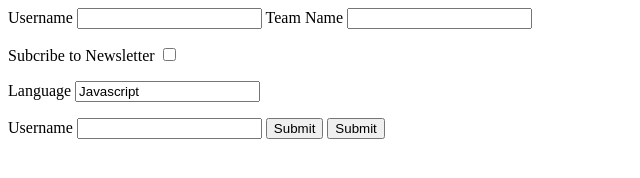
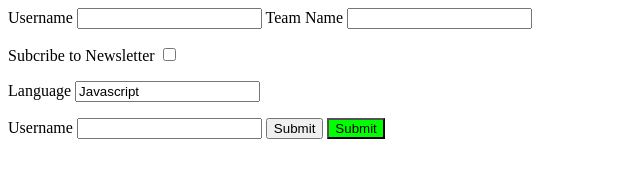
Before and after one commit to Julesmcghouls/GA-4-HTML, a website: page main.html in a window 1280 px wide. Shown: the whole page, without its empty margins (0-640 px from the left). Drawn offline with Linux system fonts and the light colour scheme.

Commit message:
Add link to styles.css and update button color

```diff
--- a/main.html
+++ b/main.html
@@ -3,6 +3,7 @@
 <html>
     <head>
         <title>Form Example</title>
+        <link rel="stylesheet" href="styles.css" />
     </head>
     <body>
         <!-- Add your form tag here -->
@@ -24,7 +25,7 @@
             <label>Username <input type="text" name="username"></label>
             <!-- clicking either of these will cause a form submission -->
             <input type="submit"/>
-            <button>Submit</button>
+            <button onclick="index.html" color: red;">Submit</button>
         </form>
 
 
--- a/styles.css
+++ b/styles.css
@@ -81,3 +81,7 @@ body {
     text-align: center;
     padding: 10px;
   }
+
+  button {
+    background-color: lime;
+  }
```
